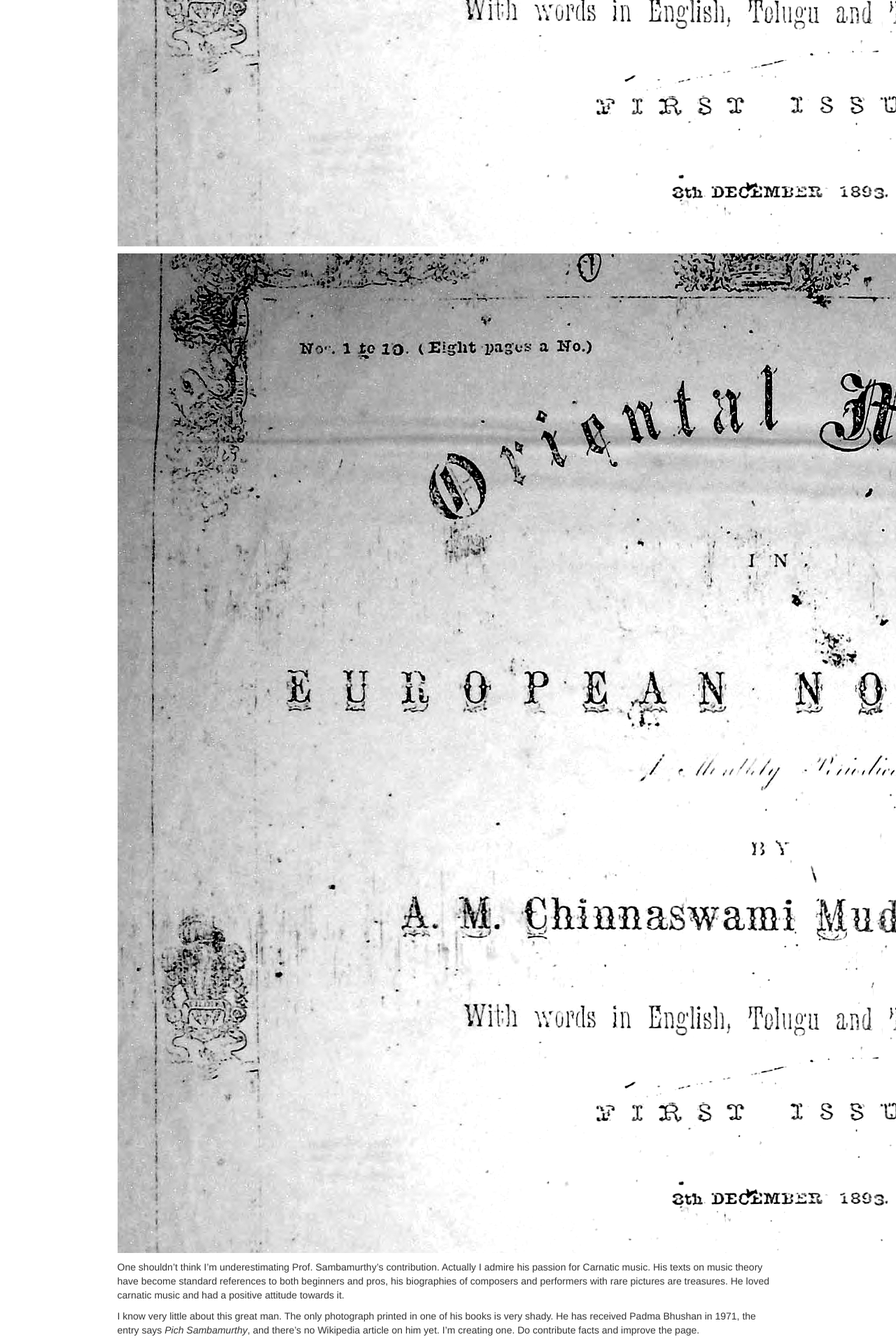
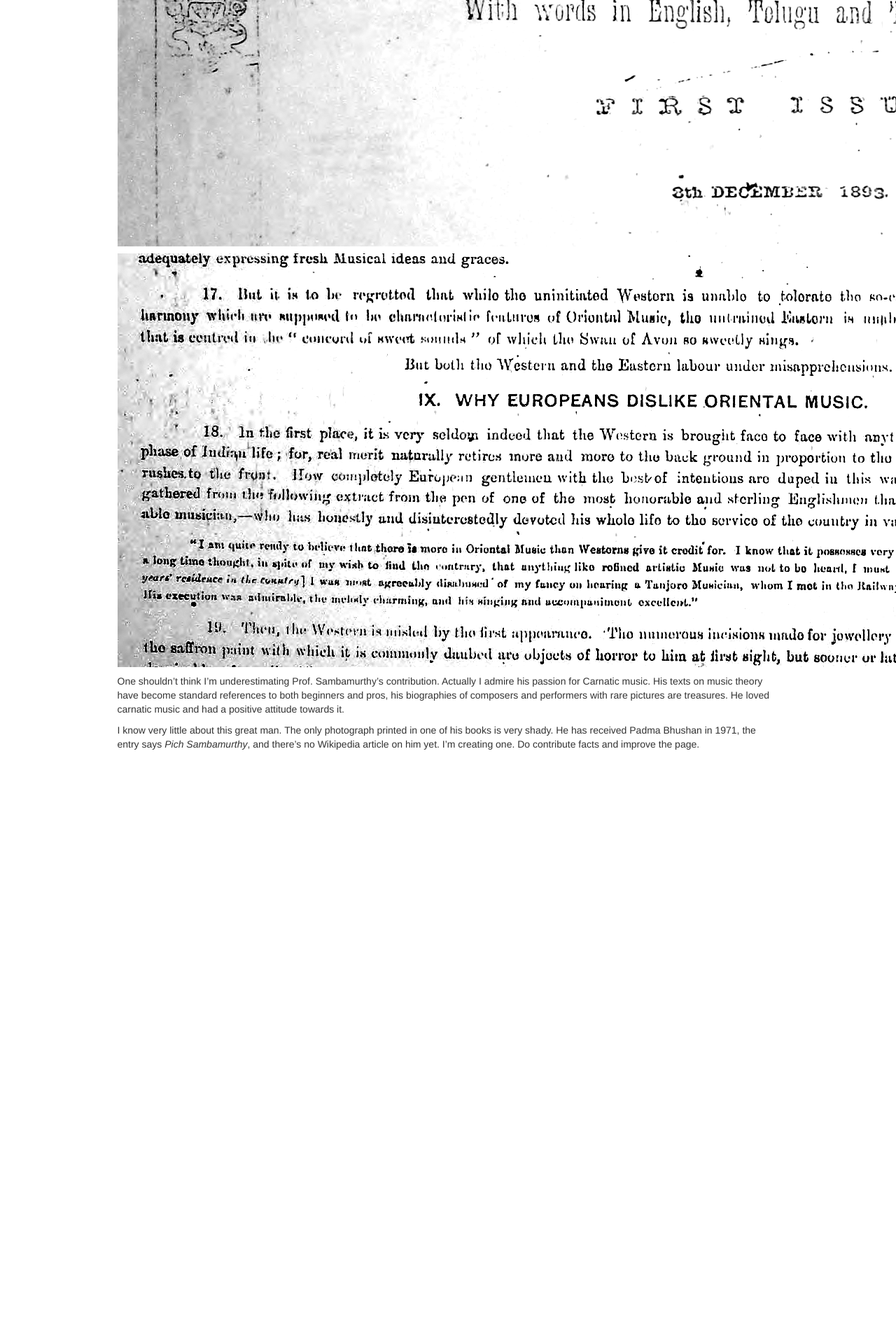
Before and after one commit to ananthp/beautifulnote, a Jekyll site: the page built from blog/_posts/2016-02-14-for-the-love-of-south-indian-music.markdown, in a window 1280 px wide. Shown: the part 1558-3478 px from the top of the page at 70% size. Built offline with Jekyll 4.4.1, drawn with Linux system fonts in a browser that asks for light colours; nearby versions of some CDN libraries; some web fonts are replaced; after the commit the page ends 2641 px from its top, so only the background shows below that.

Commit message:
image link corrected

```diff
--- a/blog/_posts/2016-02-14-for-the-love-of-south-indian-music.markdown
+++ b/blog/_posts/2016-02-14-for-the-love-of-south-indian-music.markdown
@@ -15,7 +15,7 @@ Actually the comparative attitude in Karnatic music related texts was quite comm
 
 ![A. M. Chinnaswamy Mudaliyar - Oriental Music in European Notation - Title]( {{ site.url }}/images/amc-oriental-music-title.png "Title")
 
-![Why do Europeans dislike oriental music]( {{ site.url }}/images/amc-oriental-music-title.png "Why do Europeans...")
+![Why do Europeans dislike oriental music]( {{ site.url }}/images/amc-why-do-europeans-dislike-oriental-music.png "Why do Europeans...")
 
 One shouldn't think I'm underestimating Prof. Sambamurthy's contribution. Actually I admire his passion for Carnatic music. His texts on music theory have become standard references to both beginners and pros, his biographies of composers and performers with rare pictures are treasures. He loved carnatic music and had a positive attitude towards it.
 
```
